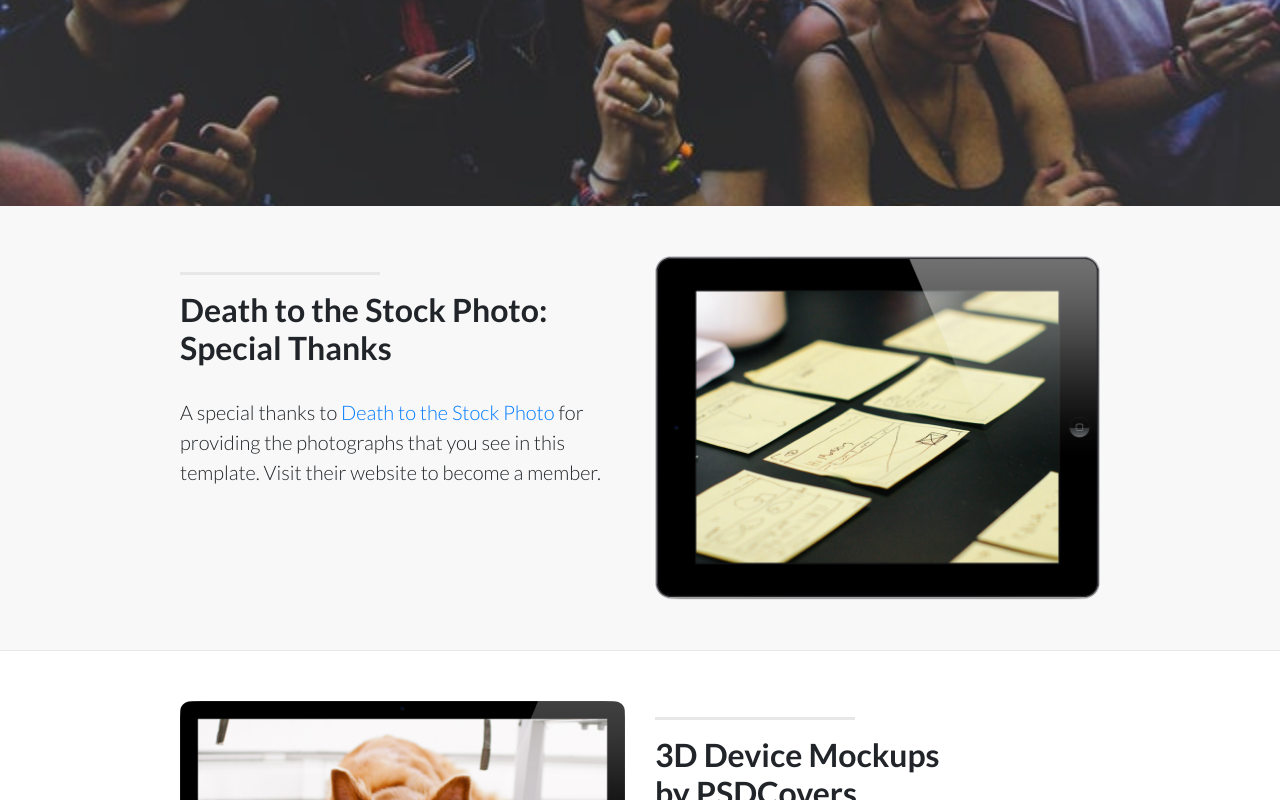
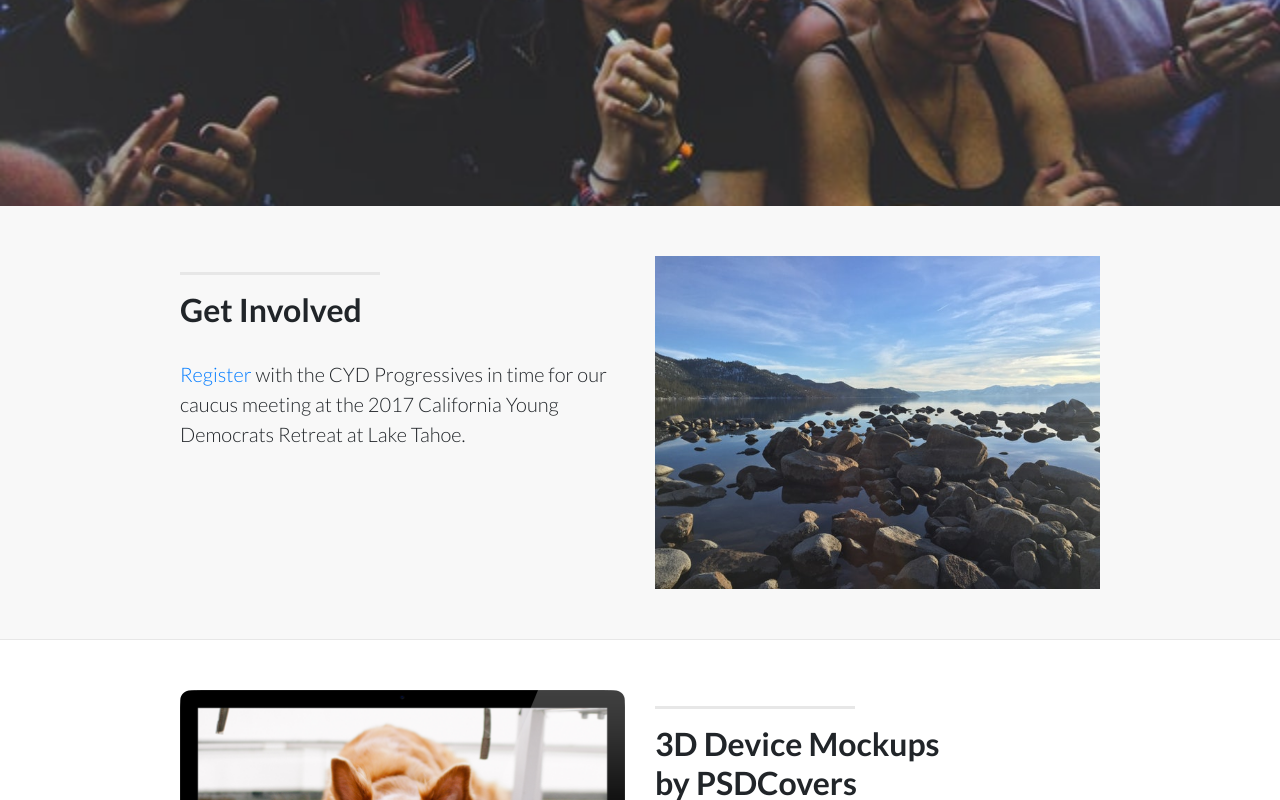
Before and after one commit to CYD-Progressives/cyd-progressives, a website: page index.html in a window 1280 px wide. Shown: the part 566-1366 px from the top of the page. Drawn offline with Linux system fonts and the light colour scheme.

Commit message:
Adjust copy for registration callout

```diff
--- a/index.html
+++ b/index.html
@@ -34,10 +34,10 @@
         <div class="collapse navbar-collapse" id="navbarResponsive">
           <ul class="navbar-nav ml-auto">
             <li class="nav-item">
-              <a class="nav-link" href="/officers">Officers</a>
+              <a class="nav-link" href="officers">Officers</a>
             </li>
             <li class="nav-item">
-              <a class="nav-link" href="/committees">Committee</a>
+              <a class="nav-link" href="committees">Committee</a>
             </li>
             <li class="nav-item">
               <a class="nav-link" href="https://goo.gl/forms/buEtKimWNbnoyDdA2">Join</a>
@@ -74,13 +74,13 @@
           <div class="col-lg-5 ml-auto">
             <hr class="section-heading-spacer">
             <div class="clearfix"></div>
-            <h2 class="section-heading">Death to the Stock Photo:<br>Special Thanks</h2>
-            <p class="lead">A special thanks to
-              <a target="_blank" href="http://join.deathtothestockphoto.com/">Death to the Stock Photo</a>
-              for providing the photographs that you see in this template. Visit their website to become a member.</p>
+            <h2 class="section-heading">Get Involved</h2>
+            <p class="lead">
+              <a target="_blank" href="https://goo.gl/forms/znW70khKPtqevR9y2">Register</a>
+              with the CYD Progressives in time for our caucus meeting at the 2017 California Young Democrats Retreat at Lake Tahoe.</p>
           </div>
           <div class="col-lg-5 mr-auto">
-            <img class="img-fluid" src="img/ipad.png" alt="">
+            <img class="img-fluid" src="img/tahoe.jpeg" alt="">
           </div>
         </div>
 
```
Also changed, not shown: img/ipad.png (deleted), img/tahoe.jpeg (added).
